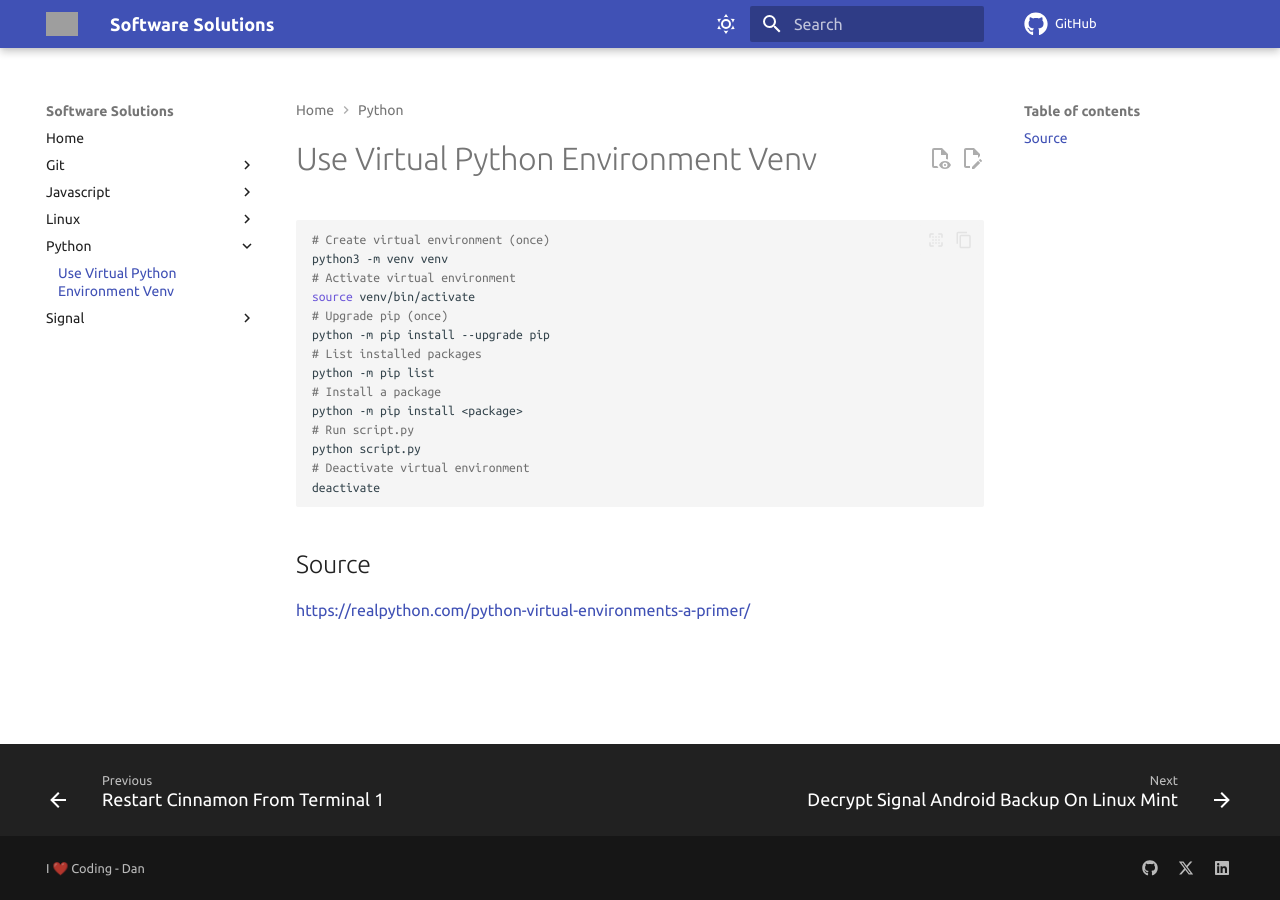
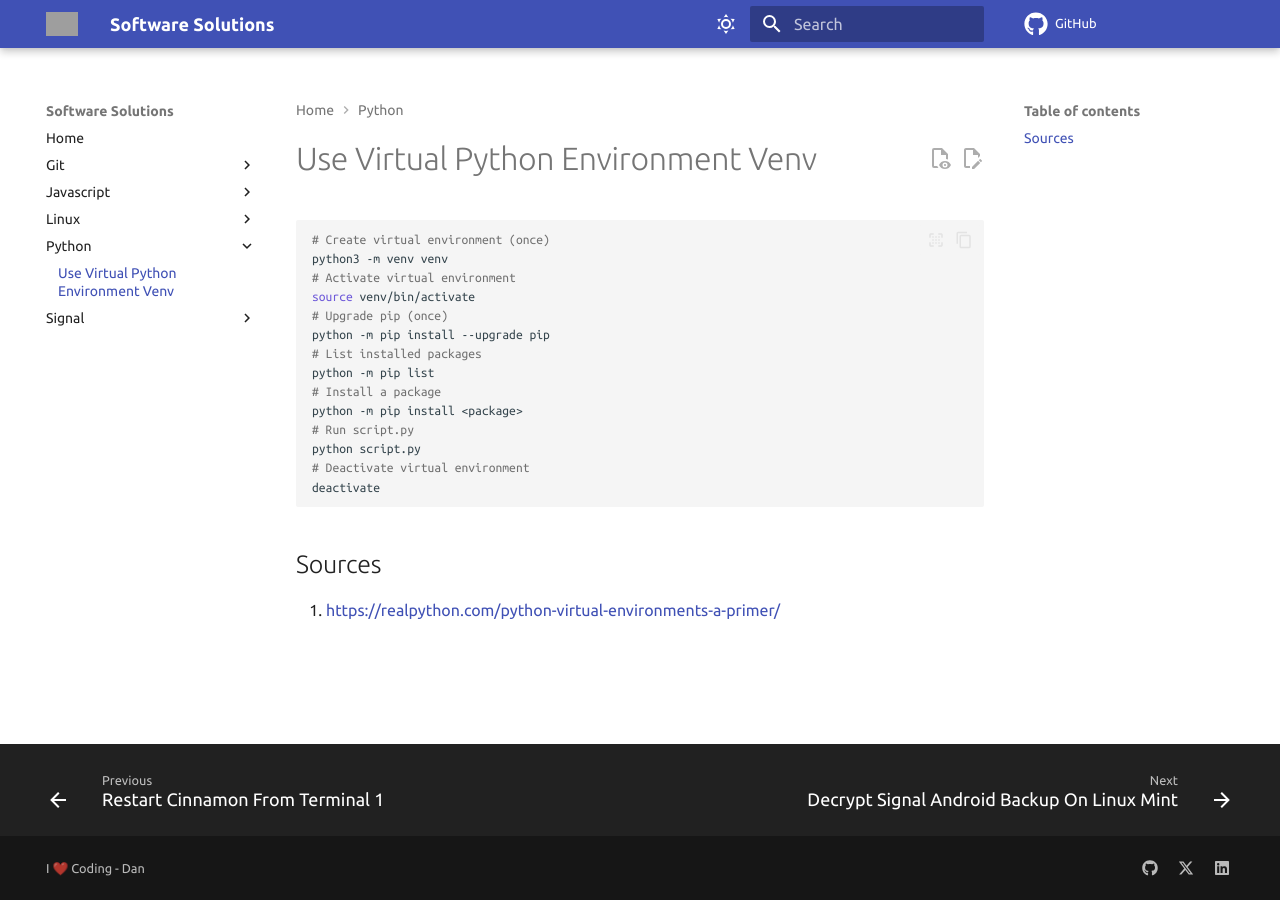
Before and after one commit to danieldreke/software-solutions, an MkDocs documentation site: the page built from docs/python/use-isolated-virtual-python-environment-venv.md, in a window 1280 px wide. Built offline with MkDocs 1.6.1 and Material for MkDocs 9.7.7, drawn with Linux system fonts in a browser that asks for light colours; comment, search, counter and statistics services are not loaded; grey boxes are pictures that could not be loaded.

Commit message:
Update use-isolated-virtual-python-environment-venv.md

````diff
--- a/docs/python/use-isolated-virtual-python-environment-venv.md
+++ b/docs/python/use-isolated-virtual-python-environment-venv.md
@@ -17,6 +17,6 @@ python script.py
 deactivate
 ```
 
-## Source
+## Sources
 
-https://realpython.com/python-virtual-environments-a-primer/
+1. https://realpython.com/python-virtual-environments-a-primer/
````
